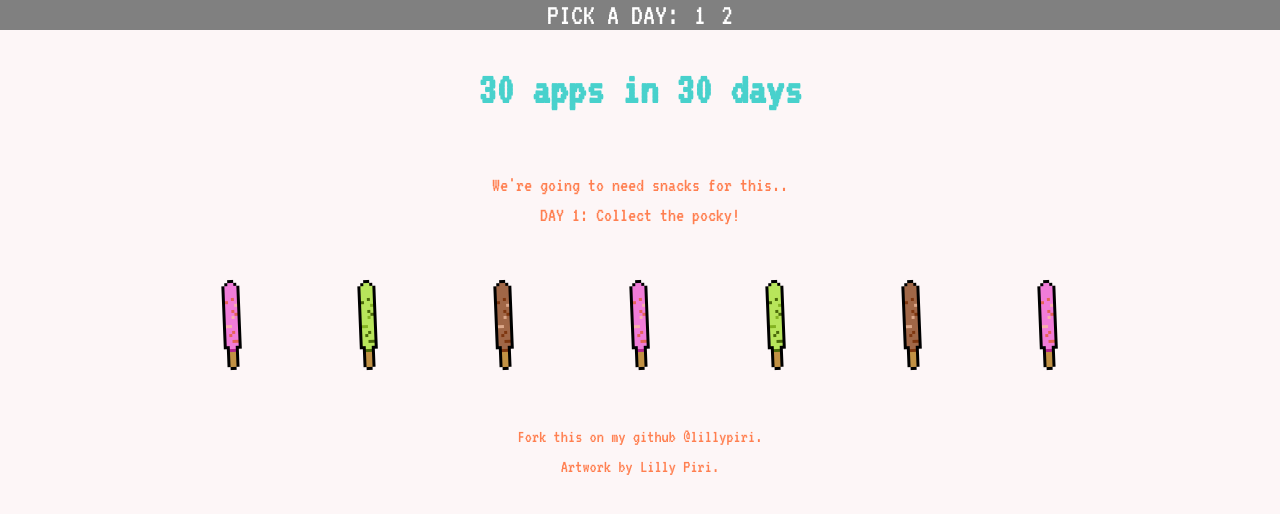
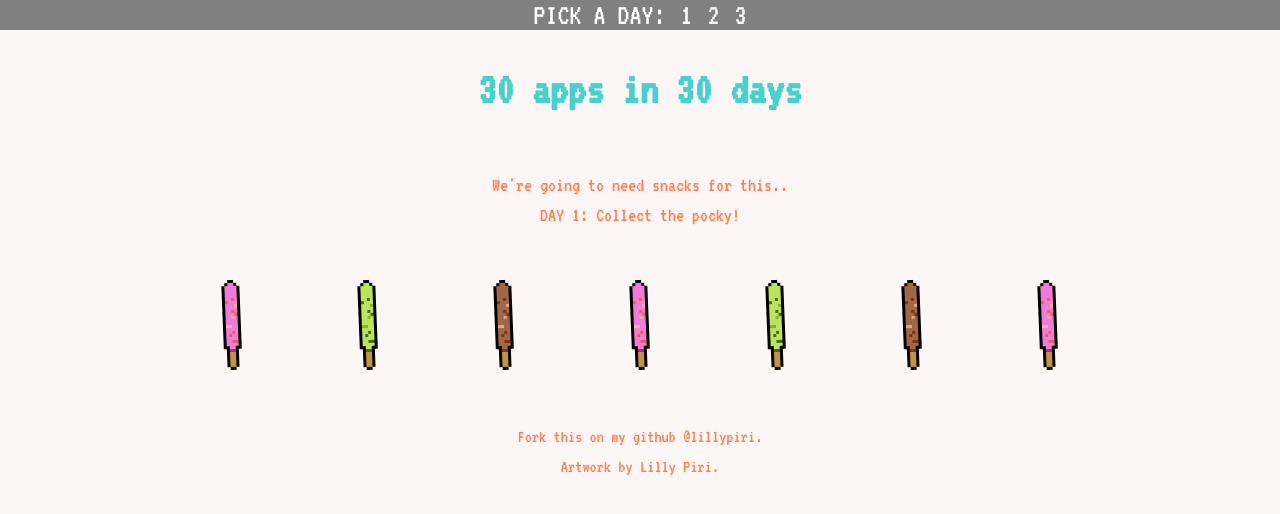
Before and after one commit to lillypiri/30apps30days, a React (Create React App) app: page / in a window 1280 px wide. Shown: the top 514 px of the page. Built offline with nearby package versions, Linux system fonts and the light colour scheme.

Commit message:
initial commit for Day 3 - dice is rolling

```diff
--- a/package.json
+++ b/package.json
@@ -6,6 +6,7 @@
     "react": "^15.5.4",
     "react-dom": "^15.5.4",
     "react-scripts": "1.0.7",
+    "every-dice": "1.0.1",
     "serve": "^5.1.5"
   },
   "devDependencies": {
--- a/src/App.js
+++ b/src/App.js
@@ -2,6 +2,7 @@ import React, { Component } from 'react';
 import './App.css';
 import Day1 from './day1';
 import Day2 from './day2';
+import Day3 from './day3';
 
 class App extends Component {
     constructor(props) {
@@ -20,6 +21,9 @@ class App extends Component {
             case 1:
                 day = (<Day2 />)
                 break;
+            case 2:
+                day = (<Day3 />)
+                break;
             default:
 
         }
@@ -33,6 +37,9 @@ class App extends Component {
                     <div className="app-button" onClick={e => this.setState({ current_app: 1 })} >
                         2
                     </div>
+                    <div className="app-button" onClick={e => this.setState({ current_app: 2 })} >
+                        3
+                    </div>
                 </div>
                 {day}
             </div>
--- /dev/null
+++ b/src/day3.js
@@ -0,0 +1,19 @@
+import React, { Component } from 'react';
+import kitty from './images/kitty.gif';
+import './day3.css';
+
+const roll = require("every-dice");
+
+
+class Dice extends Component {
+    render() {
+        return(
+            <div>
+                {roll()}
+            </div>
+        )
+    }
+}
+
+
+export default Dice;
```
Also changed, not shown: src/day3.css (added), src/images/kitty.gif (added).
